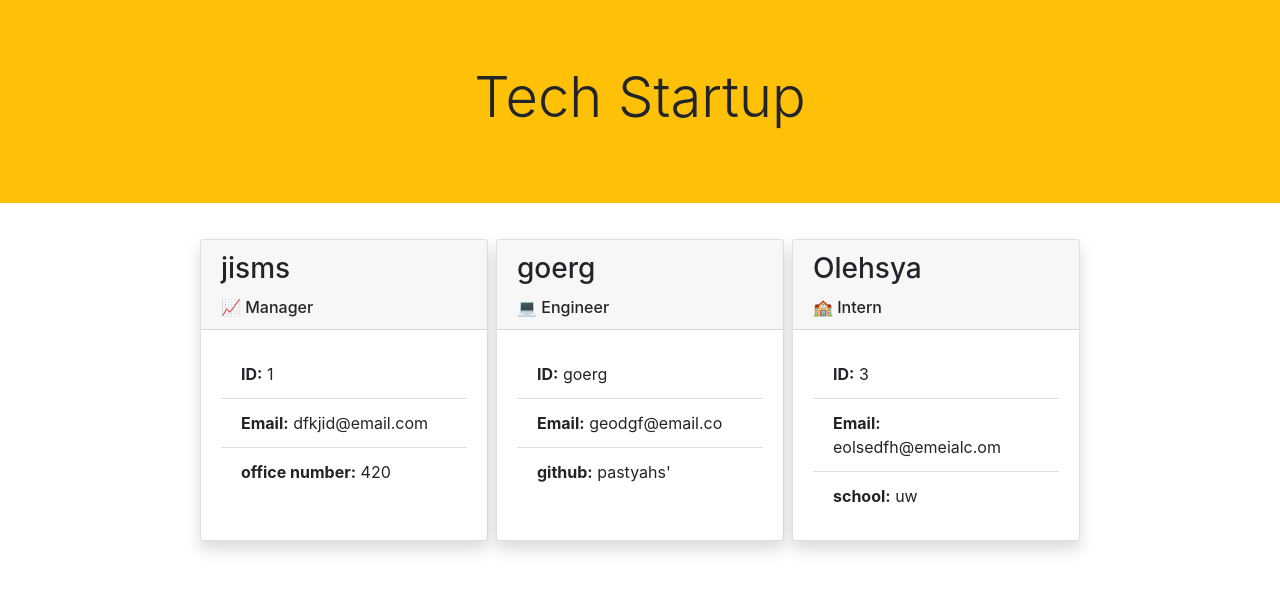
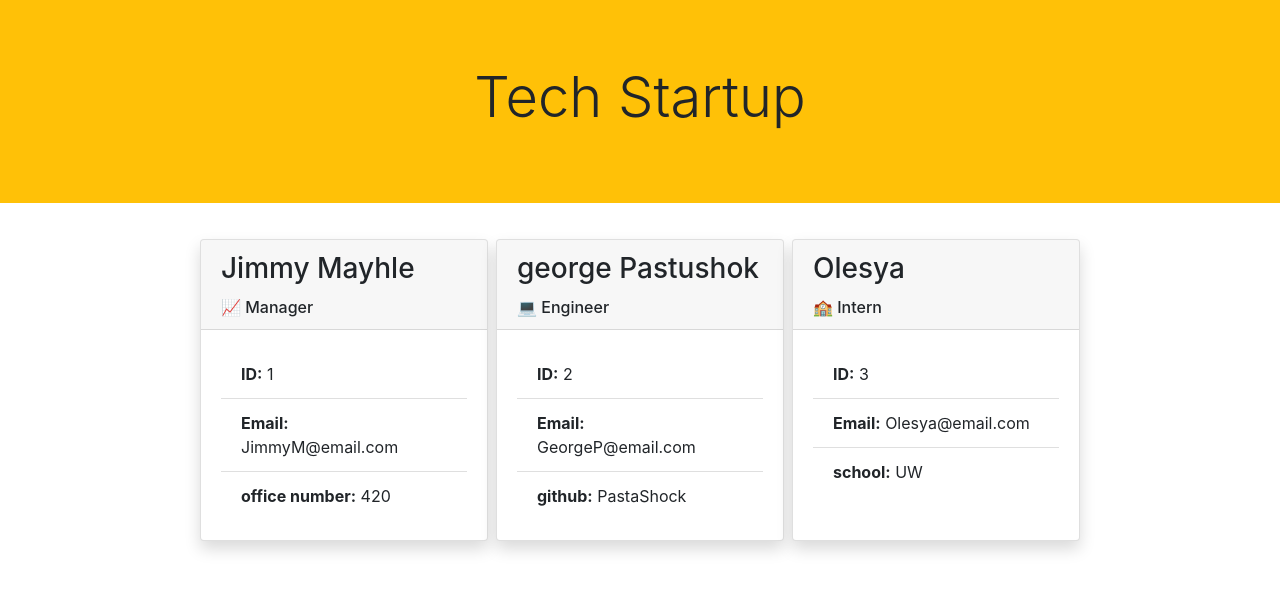
Before and after one commit to PastaShock/team-profile-generator, a website: page dist/index.html in a window 1280 px wide. Drawn offline with nearby package versions, Linux system fonts and the light colour scheme.

Commit message:
recorded video; new data in index.html

```diff
--- a/dist/index.html
+++ b/dist/index.html
@@ -19,13 +19,13 @@
 
   <div class="card m-1 shadow" style="width: 18rem">
     <div class='card-header'>
-      <h3 class="card-title">jisms</h3>
+      <h3 class="card-title">Jimmy Mayhle</h3>
       <h6 class="card-text"><i class="fa">📈</i> Manager</h6>
     </div>
     <div class="card-body">
       <ul class="list-group list-group-flush">
         <li class="list-group-item"><span class="font-weight-bold">ID:</span> 1</li>
-        <li class="list-group-item"><span class="font-weight-bold">Email:</span> dfkjid@email.com</li>
+        <li class="list-group-item"><span class="font-weight-bold">Email:</span> JimmyM@email.com</li>
         <li class="list-group-item"><span class="font-weight-bold">office number:</span> 420</li>
       </ul>
     </div>
@@ -33,28 +33,28 @@
 
   <div class="card m-1 shadow" style="width: 18rem">
     <div class='card-header'>
-      <h3 class="card-title">goerg</h3>
+      <h3 class="card-title">george Pastushok</h3>
       <h6 class="card-text"><i class="fa">💻</i> Engineer</h6>
     </div>
     <div class="card-body">
       <ul class="list-group list-group-flush">
-        <li class="list-group-item"><span class="font-weight-bold">ID:</span> goerg</li>
-        <li class="list-group-item"><span class="font-weight-bold">Email:</span> geodgf@email.co</li>
-        <li class="list-group-item"><span class="font-weight-bold">github:</span> pastyahs'</li>
+        <li class="list-group-item"><span class="font-weight-bold">ID:</span> 2</li>
+        <li class="list-group-item"><span class="font-weight-bold">Email:</span> GeorgeP@email.com</li>
+        <li class="list-group-item"><span class="font-weight-bold">github:</span> PastaShock</li>
       </ul>
     </div>
   </div>
 
   <div class="card m-1 shadow" style="width: 18rem">
     <div class='card-header'>
-      <h3 class="card-title">Olehsya</h3>
+      <h3 class="card-title">Olesya</h3>
       <h6 class="card-text"><i class="fa">🏫</i> Intern</h6>
     </div>
     <div class="card-body">
       <ul class="list-group list-group-flush">
         <li class="list-group-item"><span class="font-weight-bold">ID:</span> 3</li>
-        <li class="list-group-item"><span class="font-weight-bold">Email:</span> eolsedfh@emeialc.om</li>
-        <li class="list-group-item"><span class="font-weight-bold">school:</span> uw</li>
+        <li class="list-group-item"><span class="font-weight-bold">Email:</span> Olesya@email.com</li>
+        <li class="list-group-item"><span class="font-weight-bold">school:</span> UW</li>
       </ul>
     </div>
   </div>
```
